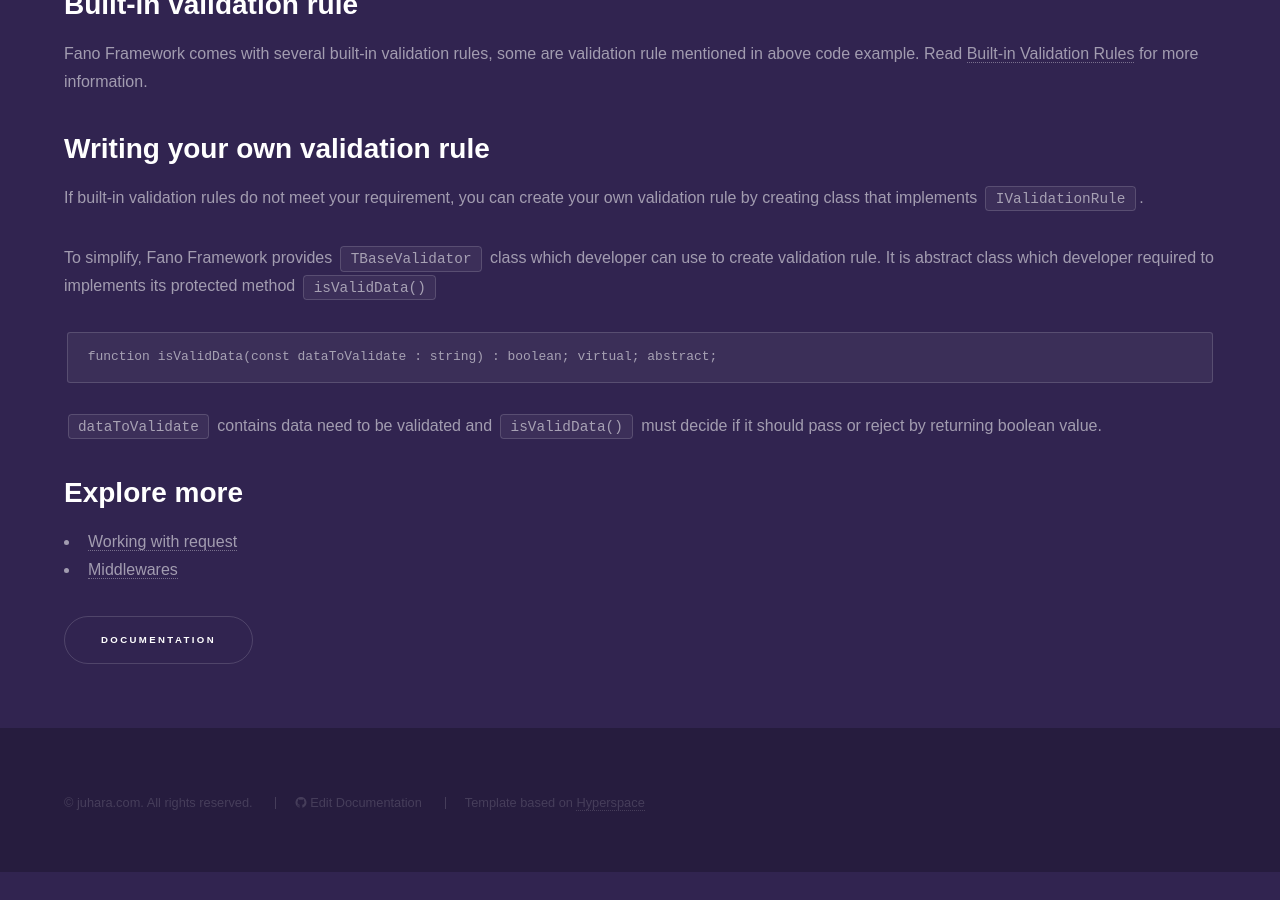
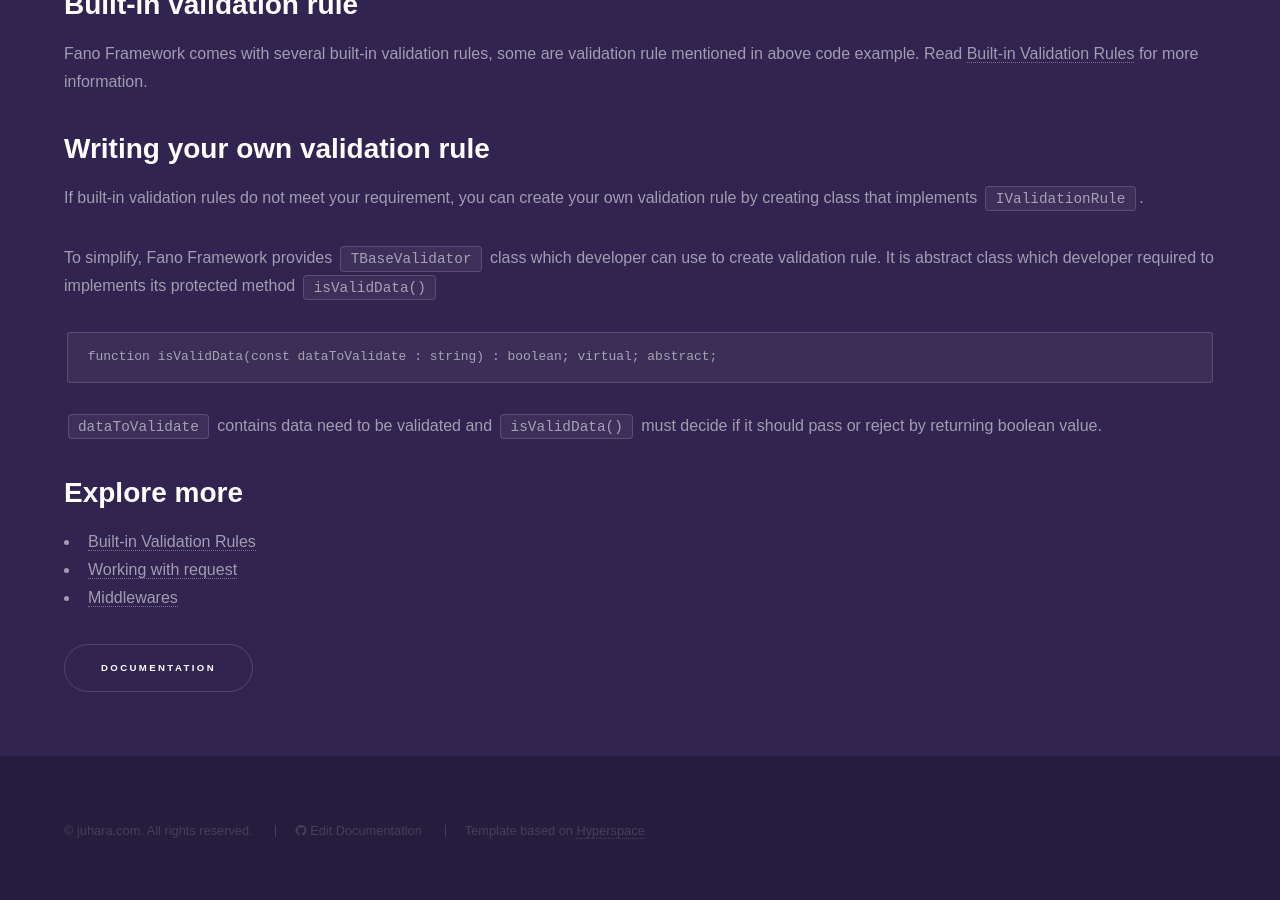
Before and after one commit to fanoframework/fanoframework.github.io, a Jekyll site: the page built from security/form-validation/index.md, in a window 1280 px wide and 900 px high, scrolled down 4510 px. Built offline with Jekyll 4.4.1, drawn with Linux system fonts in a browser that asks for light colours; our own code applies the rules of GitHub Pages for plain Markdown files; before the commit the page ends 5382 px from its top, so only the background shows below that.

Commit message:
add link to built-in validation rule

```diff
--- a/security/form-validation/index.md
+++ b/security/form-validation/index.md
@@ -186,6 +186,7 @@ function isValidData(const dataToValidate : string) : boolean; virtual; abstract
 
 ## Explore more
 
+- [Built-in Validation Rules](/security/form-validation/built-in-validation-rules)
 - [Working with request](/working-with-request)
 - [Middlewares](/middlewares)
 
```
